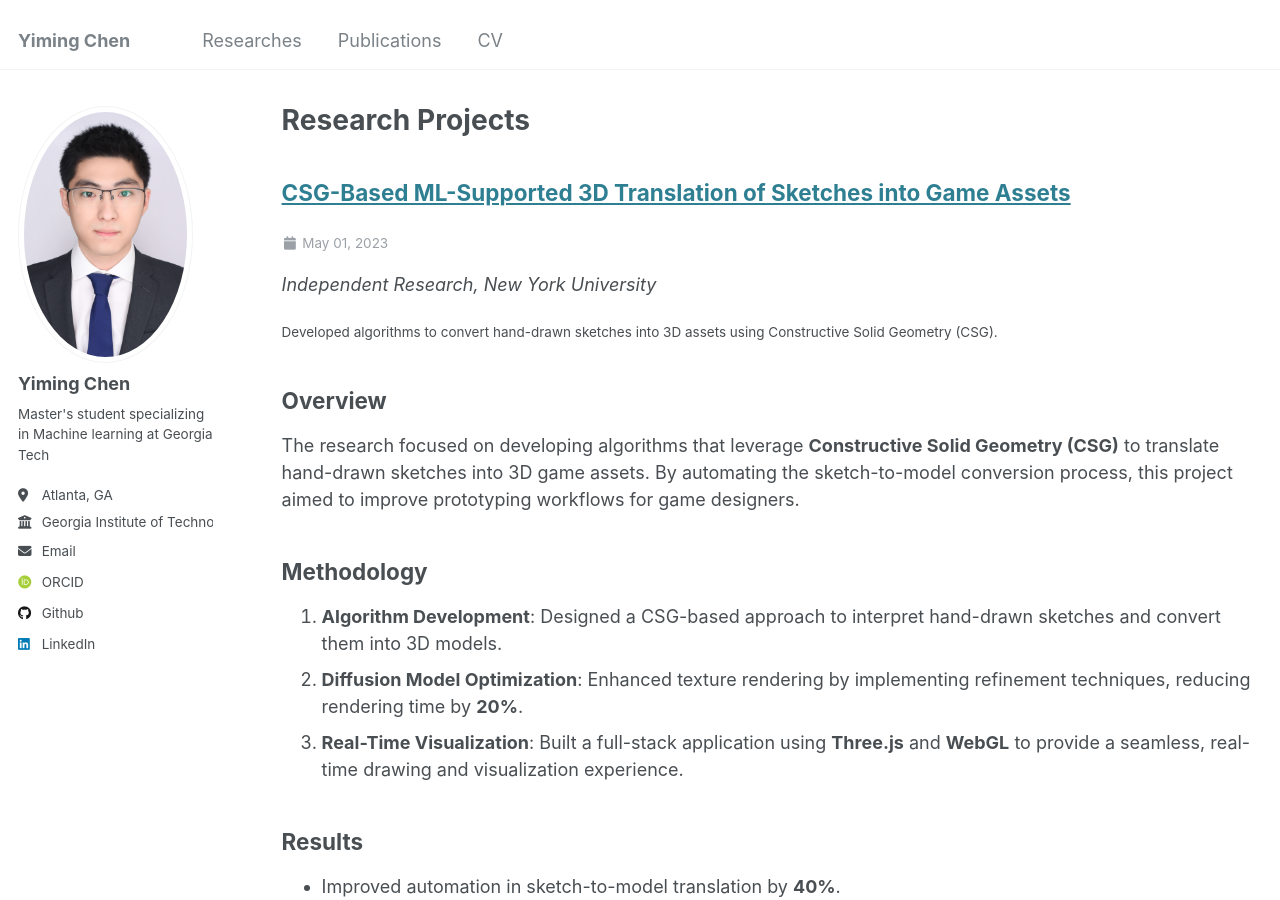
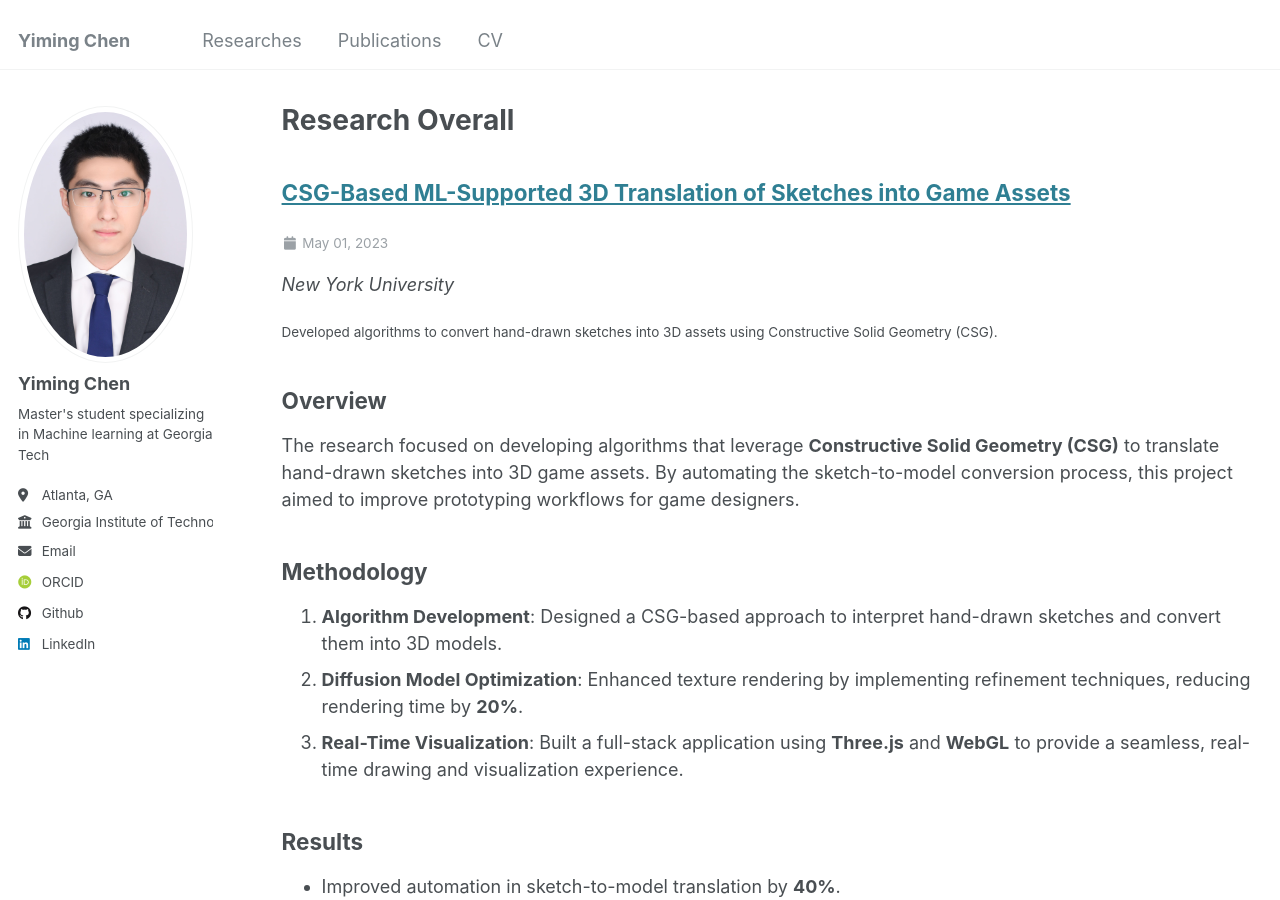
Before and after one commit to Spectraorder/spectraorder.github.io, a Jekyll site: the page built from _pages/researches.html, in a window 1280 px wide and 900 px high. Built offline with Jekyll 4.4.1, drawn with Linux system fonts in a browser that asks for light colours; some web fonts are replaced.

Commit message:
research link title | brio contact

```diff
--- a/_pages/researches.html
+++ b/_pages/researches.html
@@ -1,6 +1,6 @@
 ---
 layout: archive
-title: "Research Projects"
+title: "Research Overall"
 permalink: /researches/
 author_profile: true
 ---
@@ -11,7 +11,7 @@
   <div class="archive__item">
     <article class="archive__item" itemscope itemtype="http://schema.org/CreativeWork">
       <h2 class="archive__item-title" itemprop="headline">
-        <a href="{{ base_path }}{{ post.url }}" rel="permalink">{{ post.title }}</a>
+        <a href="{{ post.permalink | prepend: base_path }}" rel="permalink">{{ post.title }}</a>
       </h2>
 
       {% if post.date %}
--- a/_researches/2023-05-01-csg-based-ml-supported-3d-translation.md
+++ b/_researches/2023-05-01-csg-based-ml-supported-3d-translation.md
@@ -1,10 +1,10 @@
 ---
 title: "CSG-Based ML-Supported 3D Translation of Sketches into Game Assets"
 collection: researches
-permalink: /researches
+permalink: /researches/csg-based-ml/
 excerpt: 'Developed algorithms to convert hand-drawn sketches into 3D assets using Constructive Solid Geometry (CSG).'
 date: 2023-05-01
-venue: 'Independent Research, New York University'
+venue: 'New York University'
 citation: 'Chen, Yiming. "CSG-Based ML-Supported 3D Translation of Sketches into Game Assets." Under review by The Visual Computer, 2023.'
 ---
 
```
Also changed, not shown: _pages/about.md (+3 -0 lines).
